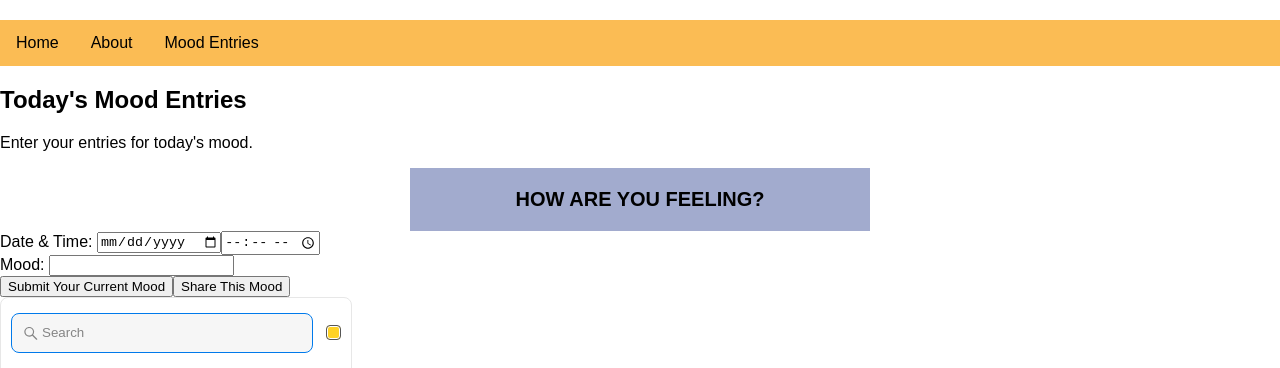
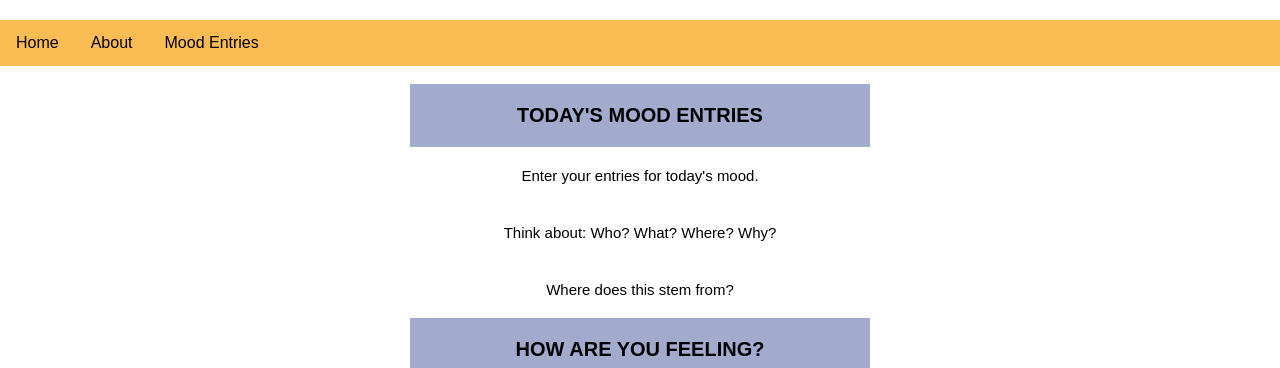
Before and after one commit to kaoxiong20/mood-tracker-react, a React (Create React App) app: page /today in a window 1280 px wide. Shown: the top 368 px of the page. Built offline with nearby package versions, Linux system fonts and the light colour scheme.

Commit message:
Created the following components: About, Body, Today, PastEntries, EmojiPicker to create functionality and route the pages when clicking on the Nav Bar

```diff
--- a/src/components/Today.js
+++ b/src/components/Today.js
@@ -4,9 +4,11 @@ import styled from 'styled-components';
 
 const Today = () => (
   <div className="main-content">
+    <br/>
     <StyledH2>Today's Mood Entries</StyledH2>
-    <p>Enter your entries for today's mood.</p>
-
+    <StyledP>Enter your entries for today's mood.</StyledP>
+    <StyledP>Think about: Who? What? Where? Why?</StyledP>
+    <StyledP>Where does this stem from?</StyledP>
     <NewInput />
   </div>
 );
@@ -14,5 +16,19 @@ const Today = () => (
 export default Today;
 
 const StyledH2 = styled.h2`
+    font-size: 20px;
+    background-color: #A2ABCE;
+    padding: 20px 30px 20px 30px;
+    text-align: center;
+    margin: auto;
+    width: 400px;
+    text-transform: uppercase;
+`
 
+const StyledP = styled.p`
+    font-size: 15px;
+    padding: 20px 30px 20px 30px;
+    text-align: center;
+    margin: auto;
+    width: 400px;
 `
```
Also changed, not shown: src/components/EmojiPicker.js (+9 -0 lines).
